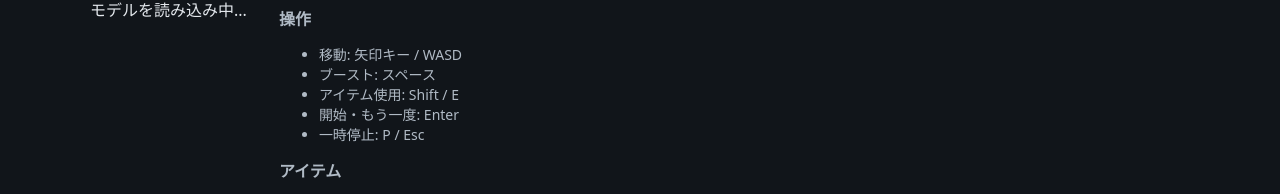
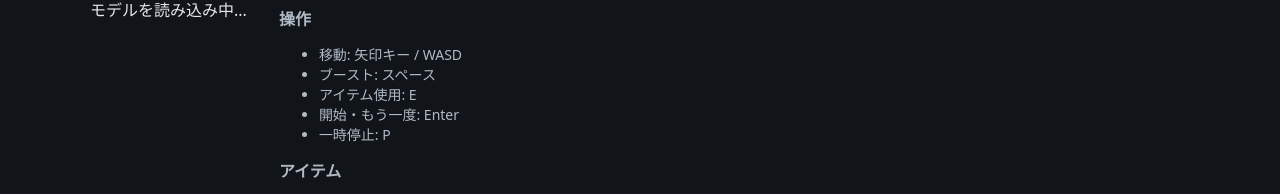
Before and after one commit to 24-fuji/duelsnake-ai, a React (Vite) app in the folder web/: page / in a window 1280 px wide. Shown: the part 114-308 px from the top of the page. Built offline with nearby package versions, Linux system fonts and the light colour scheme.

Commit message:
fix: update key bindings for item usage and pause functionality

```diff
--- a/web/src/App.tsx
+++ b/web/src/App.tsx
@@ -335,9 +335,9 @@ export function App() {
             <ul>
               <li>移動: 矢印キー / WASD</li>
               <li>ブースト: スペース</li>
-              {!solo && <li>アイテム使用: Shift / E</li>}
+              {!solo && <li>アイテム使用: E</li>}
               <li>開始・もう一度: Enter</li>
-              <li>一時停止: P / Esc</li>
+              <li>一時停止: P</li>
             </ul>
           )}
           <h2>アイテム</h2>
--- a/web/src/components/GameScreen.tsx
+++ b/web/src/components/GameScreen.tsx
@@ -26,8 +26,6 @@ export const KEY_ACTIONS: Record<string, Action> = {
   ArrowRight: "right",
   KeyD: "right",
   Space: "boost",
-  ShiftLeft: "use_item",
-  ShiftRight: "use_item",
   KeyE: "use_item",
 };
 
@@ -181,7 +179,7 @@ export function GameScreen({ model, mode, assist = "none", onModeChange, speed,
         if (current !== "running") start();
         return;
       }
-      if (e.code === "KeyP" || e.code === "Escape") {
+      if (e.code === "KeyP") {
         if (current === "running") setStatus("paused");
         else if (current === "paused") setStatus("running");
         return;
--- a/web/src/components/RulesScreen.tsx
+++ b/web/src/components/RulesScreen.tsx
@@ -82,7 +82,7 @@ export function RulesScreen({ game, onBack }: Props) {
             </tr>
             <tr>
               <td>アイテムを使う</td>
-              <td>Shift / E</td>
+              <td>E</td>
               <td>盤面をダブルタップ</td>
             </tr>
             <tr>
@@ -92,7 +92,7 @@ export function RulesScreen({ game, onBack }: Props) {
             </tr>
             <tr>
               <td>一時停止</td>
-              <td>P / Esc</td>
+              <td>P</td>
               <td>「一時停止」ボタン (再開は盤面をタップ)</td>
             </tr>
           </tbody>
--- a/web/src/components/SoloScreen.tsx
+++ b/web/src/components/SoloScreen.tsx
@@ -126,7 +126,7 @@ export function SoloScreen({ game, timeLimitSeconds, layout, active }: Props) {
         if (current !== "running") start();
         return;
       }
-      if (e.code === "KeyP" || e.code === "Escape") {
+      if (e.code === "KeyP") {
         if (current === "running") setStatus("paused");
         else if (current === "paused") setStatus("running");
         return;
```
